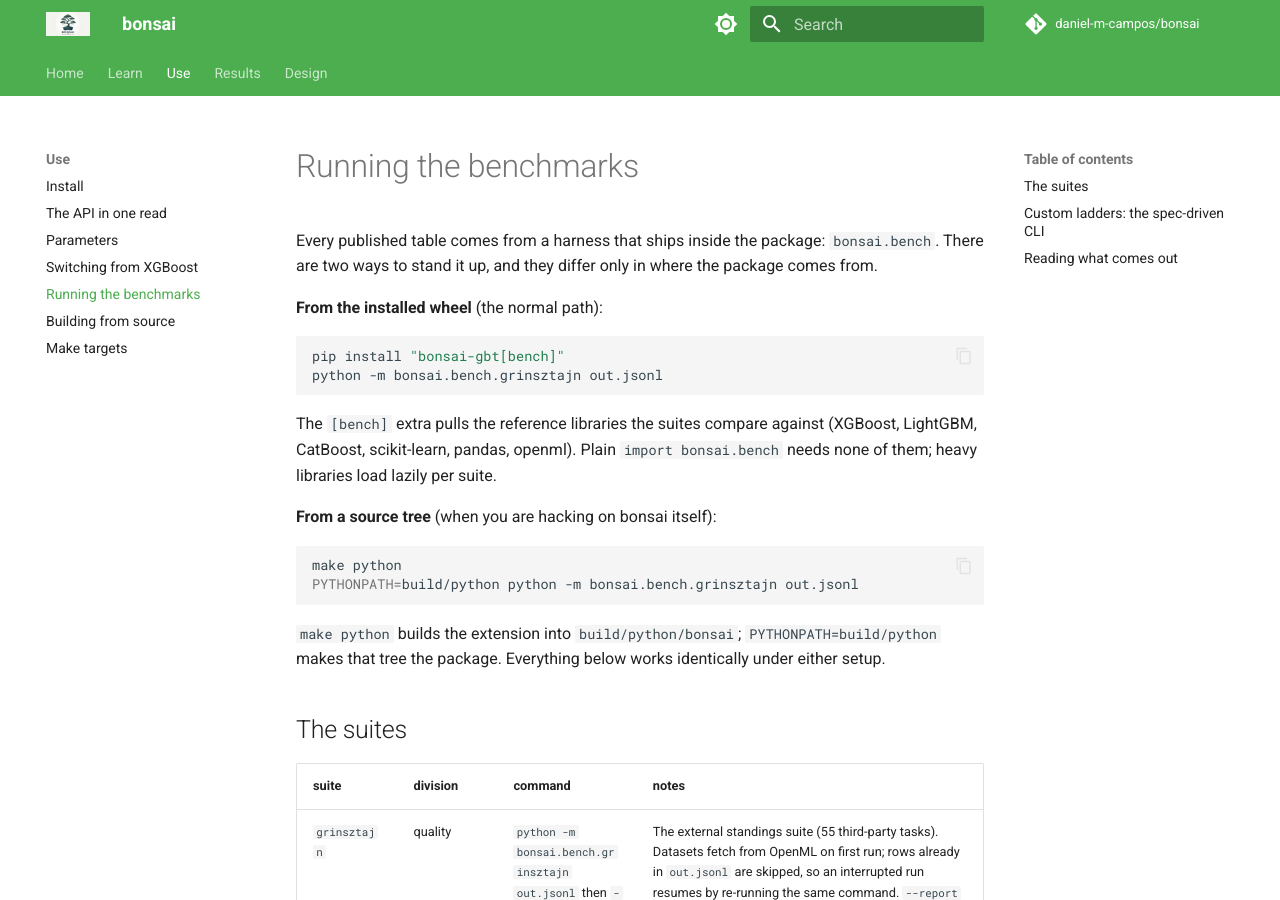
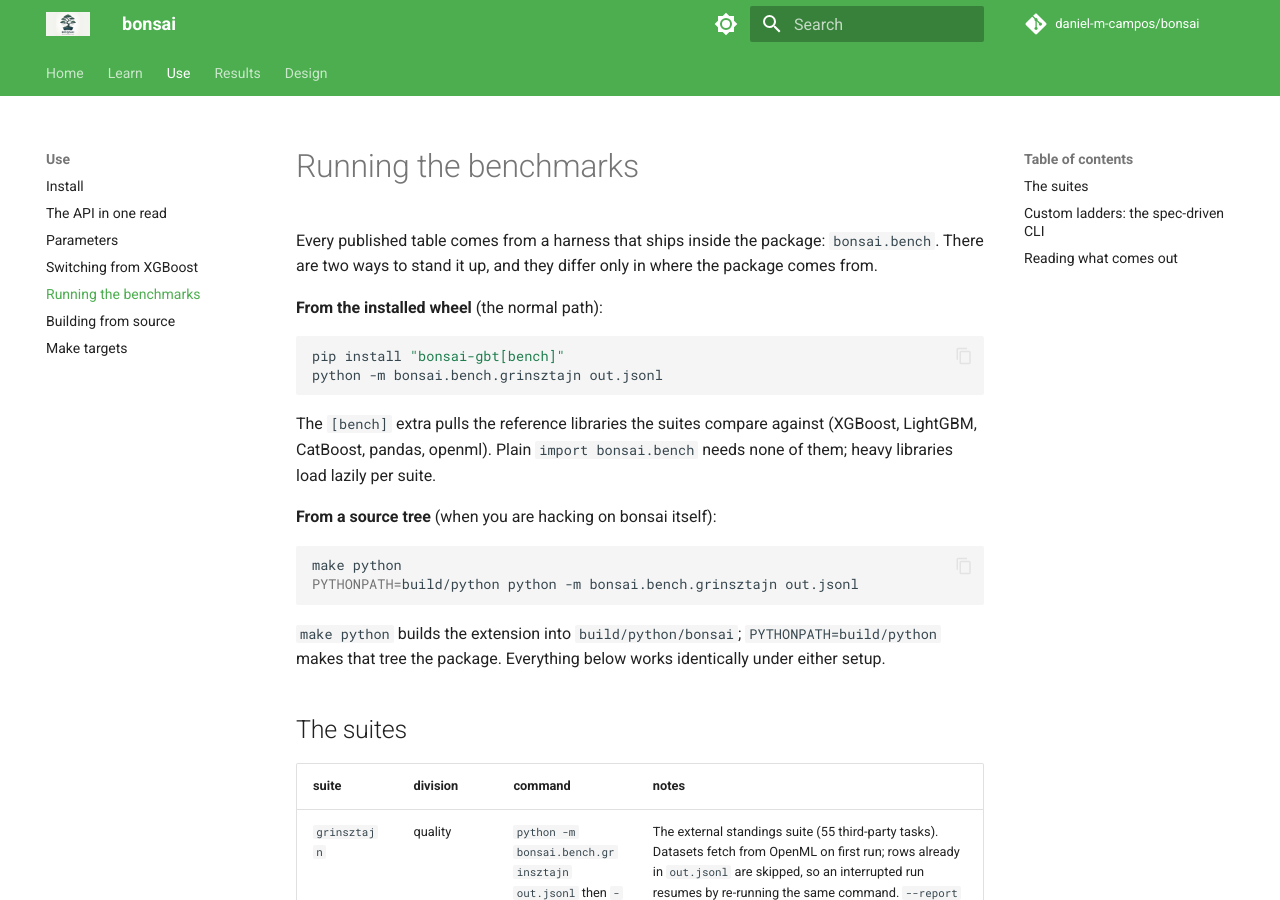
Before and after one commit to daniel-m-campos/bonsai, an MkDocs documentation site: the page built from docs/use/benchmarks.md, in a window 1280 px wide and 900 px high. Built offline with MkDocs 1.6.1 and Material for MkDocs 9.7.7, drawn with Linux system fonts in a browser that asks for light colours; comment, search, counter and statistics services are not loaded.

Commit message:
docs: drop references to symbols this branch deleted
Cross-owner fixes no single agent's file partition could reach:

- use/benchmarks.md listed scikit-learn in the [bench] extra, which
  pyproject dropped.
- design/api-tour-concepts.md still spelled finalize_rows in the
  GPULevelEngine vocabulary; finalize_tree is the tree epilogue.
- feature_gap.md pointed at scripts/fetch_higgs.py, now one entry point
  at scripts/fetch.py.

The frozen archive keeps its bodies: decisions.md, architecture/**, the
dated reviews and conversations still name finalize_rows,
is_categorical, gpu_pareto.py, and reference_params.py as of their own
date. architecture/README.md carries a dated note beside the existing
naming note instead, which is where an archive-wide correction already
lives. eval_objective_by_name was already gone from guide 7.

````diff
--- a/docs/use/benchmarks.md
+++ b/docs/use/benchmarks.md
@@ -9,7 +9,7 @@
 python -m bonsai.bench.grinsztajn out.jsonl
 ```
 
-The `[bench]` extra pulls the reference libraries the suites compare against (XGBoost, LightGBM, CatBoost, scikit-learn, pandas, openml). Plain `import bonsai.bench` needs none of them; heavy libraries load lazily per suite.
+The `[bench]` extra pulls the reference libraries the suites compare against (XGBoost, LightGBM, CatBoost, pandas, openml). Plain `import bonsai.bench` needs none of them; heavy libraries load lazily per suite.
 
 **From a source tree** (when you are hacking on bonsai itself):
 
````
Also changed, not shown: docs/architecture/README.md (+2 -0 lines), docs/design/api-tour-concepts.md (+1 -1 lines), docs/feature_gap.md (+1 -1 lines).
